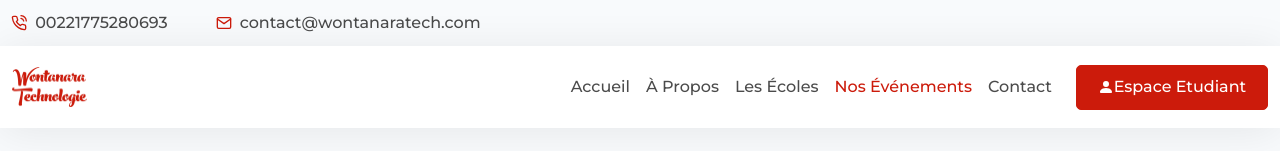
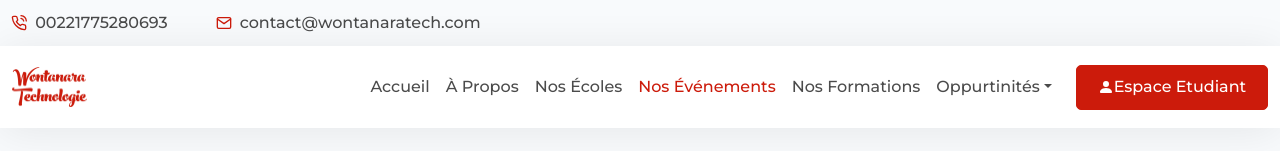
Before and after one commit to alphakahere/wontanara-technology-front, a React (Create React App) app: page /nos-evenements in a window 1280 px wide. Shown: the top 151 px of the page. Built offline with nearby package versions, Linux system fonts and the light colour scheme.

Commit message:
add oppurtunities dropdown

```diff
--- a/src/App.css
+++ b/src/App.css
@@ -85,6 +85,10 @@
 	background-color: rgba(204, 27, 11, 0.1);
 	color: #cc1b0b;
 }
+.no-style-btn {
+	background-color: transparent;
+	border: none;
+}
 @media (min-width: 992px) {
 	.navbar-resp-width {
 		width: 10% !important;
--- a/src/common/Footer/Footer.css
+++ b/src/common/Footer/Footer.css
@@ -1,6 +1,7 @@
 footer.footer {
 	background-color: #21232a;
 	color: #ffffff;
+	margin-top: 3rem !important;
 }
 .footer-links-container {
 	padding-bottom: 5rem;
--- a/src/components/Events/EventCard.tsx
+++ b/src/components/Events/EventCard.tsx
@@ -14,7 +14,7 @@ const EventCard = ({ event }: { event: any }) => {
 			</div>
 			<div className="p-3">
 				<div className="d-flex justify-content-between mb-3">
-					<h5 className="card-title">{event?.title}</h5>
+					<h5 className="card-title card-custom-title">{event?.title}</h5>
 					<h6 className="card-name badge text-bg-dark fs-13">{event?.name}</h6>
 				</div>
 				<div className="d-flex justify-content-center">
--- a/src/components/Home/Home.css
+++ b/src/components/Home/Home.css
@@ -54,7 +54,7 @@
 }
 
 .event-card-img {
-	height: 14vh;
+	height: 18vh;
 	border-radius: 10px 10px 0 0;
 	object-fit: fill;
 	object-position: center;
@@ -129,3 +129,7 @@
 .school-name {
 	font-size: clamp(12px, 1vw, 14px);
 }
+.card-custom-title {
+	white-space: nowrap;
+	font-size: clamp(14px, 2vw, 20px);
+}
--- a/src/components/Navbar/Navbar.css
+++ b/src/components/Navbar/Navbar.css
@@ -8,6 +8,7 @@
 	text-transform: capitalize;
 	color: #000000;
 	opacity: 0.7;
+	white-space: nowrap;
 }
 .active-link,
 .app-nav-link:hover,
--- a/src/components/Navbar/Navbar.tsx
+++ b/src/components/Navbar/Navbar.tsx
@@ -15,7 +15,7 @@ const Navbar = () => {
 			path: "/a-propos",
 		},
 		{
-			label: "Les écoles",
+			label: "Nos écoles",
 			path: "/nos-ecoles",
 		},
 		{
@@ -23,9 +23,13 @@ const Navbar = () => {
 			path: "/nos-evenements",
 		},
 		{
-			label: "Contact",
+			label: "Nos formations",
 			path: "/contact",
 		},
+		// {
+		// 	label: "Contact",
+		// 	path: "/contact",
+		// },
 	];
 	return (
 		<nav className="navbar navbar-expand-lg bg-white py-3">
@@ -67,6 +71,28 @@ const Navbar = () => {
 								</NavLink>
 							</li>
 						))}
+						<div className="dropdown">
+							<button
+								className="nav-link app-nav-link no-style-btn dropdown-toggle"
+								type="button"
+								data-bs-toggle="dropdown"
+								aria-expanded="false"
+							>
+								Oppurtinités
+							</button>
+							<ul className="dropdown-menu">
+								<li>
+									<NavLink className="dropdown-item" to="/">
+										Bourse d'études
+									</NavLink>
+								</li>
+								<li>
+									<NavLink className="dropdown-item" to="/">
+										Orientation
+									</NavLink>
+								</li>
+							</ul>
+						</div>
 					</ul>
 					<div>
 						<Link
```
